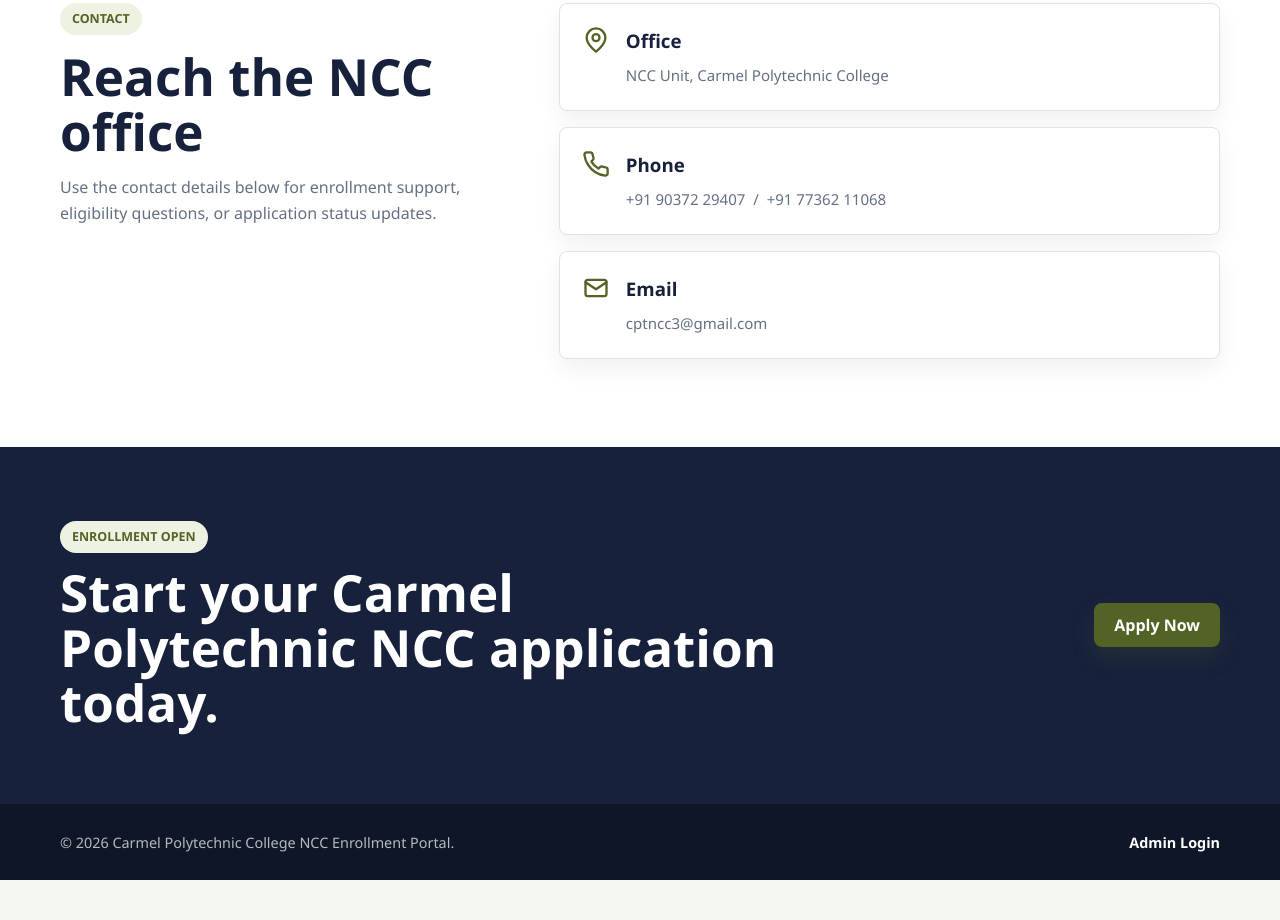
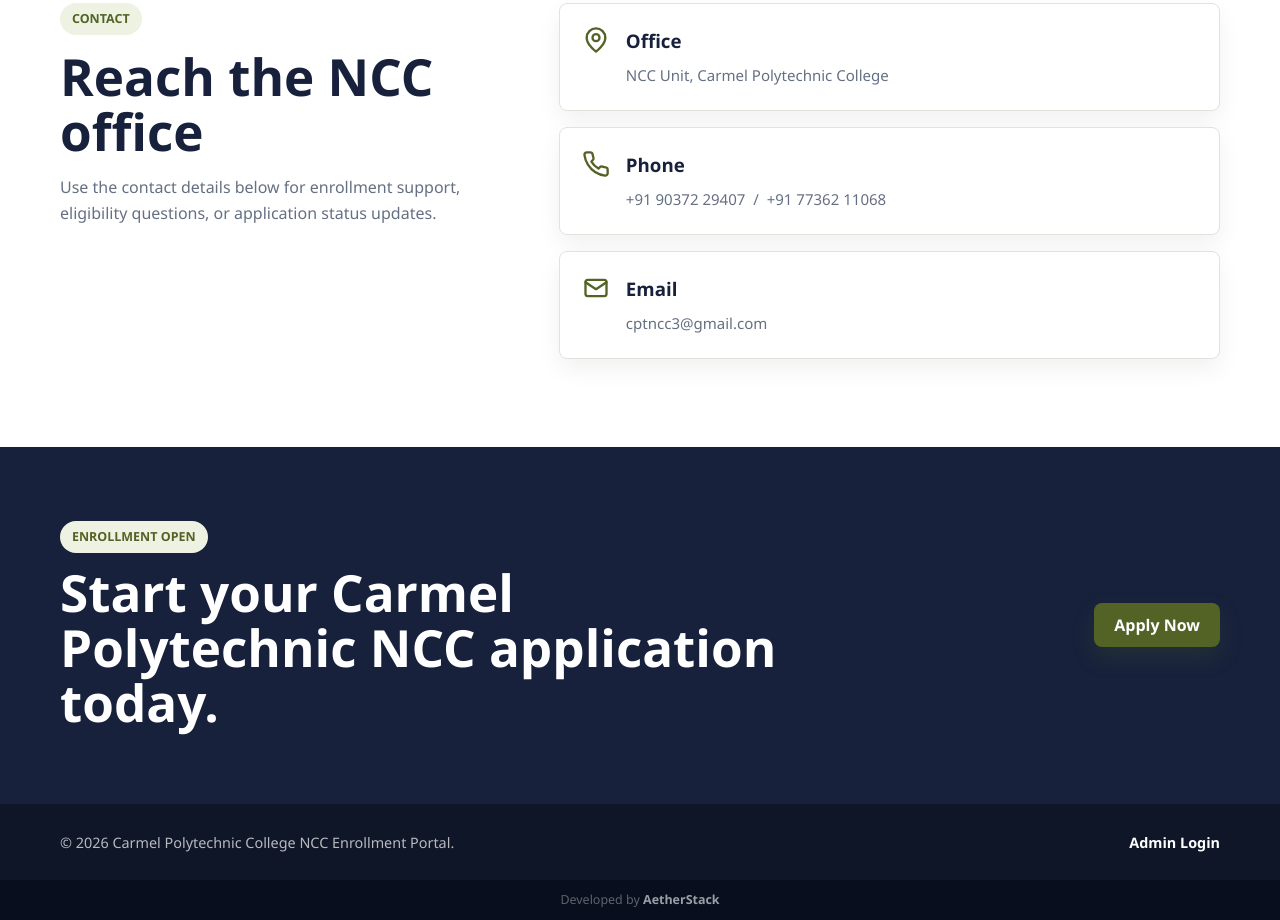
Before and after one commit to AbhishekS200607/ncc, a website: page frontend/index.html in a window 1280 px wide. Shown: the part 4266-5186 px from the top of the page. Before the commit the page ends 5146 px from the top, so only its background shows below. Drawn offline with Linux system fonts and the light colour scheme.

Commit message:
feat: add AetherStack developer credit in footer

```diff
--- a/frontend/index.html
+++ b/frontend/index.html
@@ -243,6 +243,9 @@
       <p>© 2026 Carmel Polytechnic College NCC Enrollment Portal.</p>
       <a href="admin-login.html">Admin Login</a>
     </div>
+    <div style="background:#080e1e;padding:0.6rem 0;text-align:center;font-size:0.78rem;color:rgba(255,255,255,0.35);">
+      Developed by <a href="https://www.aetherstack.in" target="_blank" rel="noopener" style="color:rgba(255,255,255,0.6);font-weight:700;text-decoration:none;">AetherStack</a>
+    </div>
   </footer>
 
   <div class="toast-container" id="toastContainer"></div>
```
